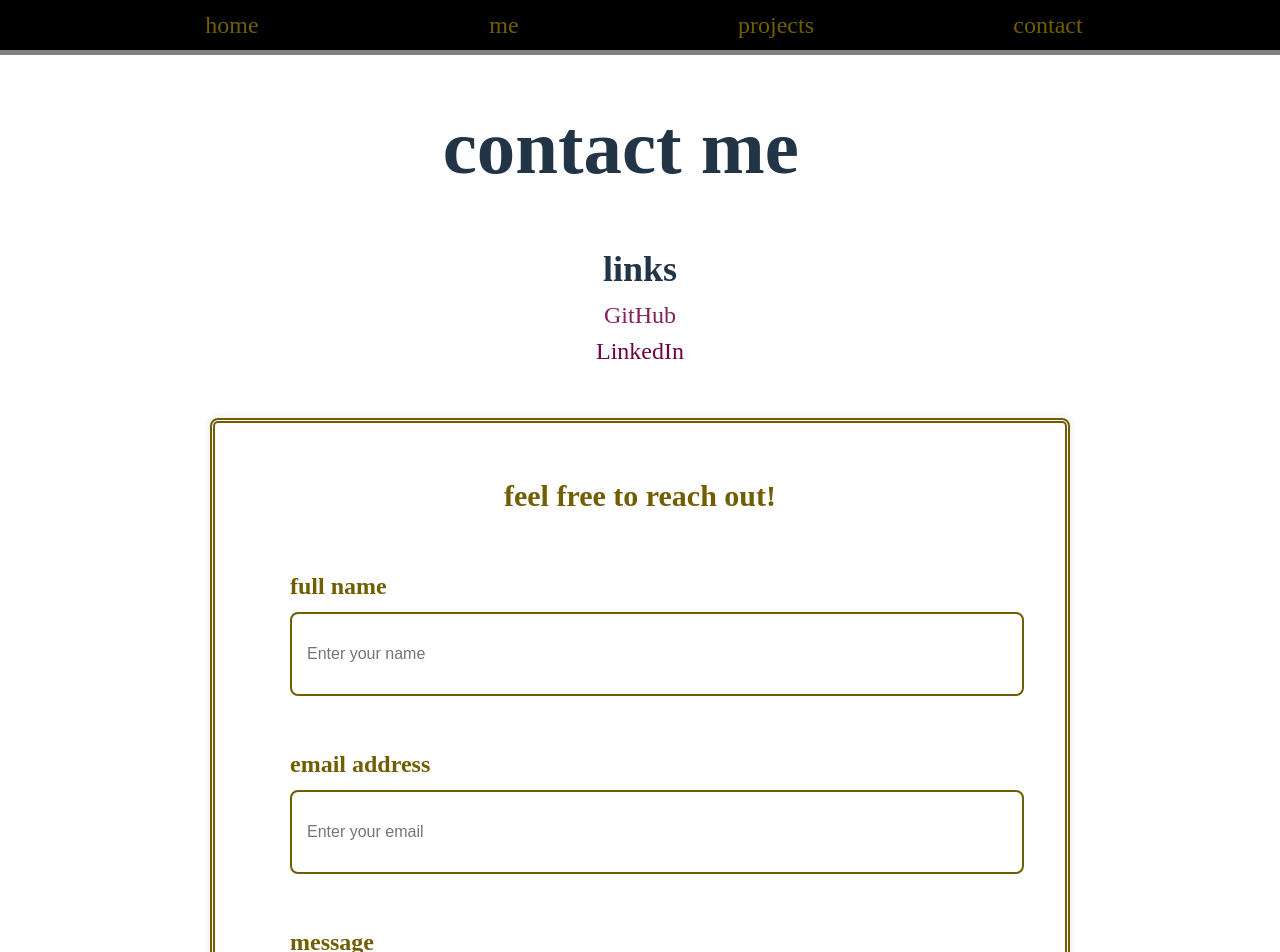
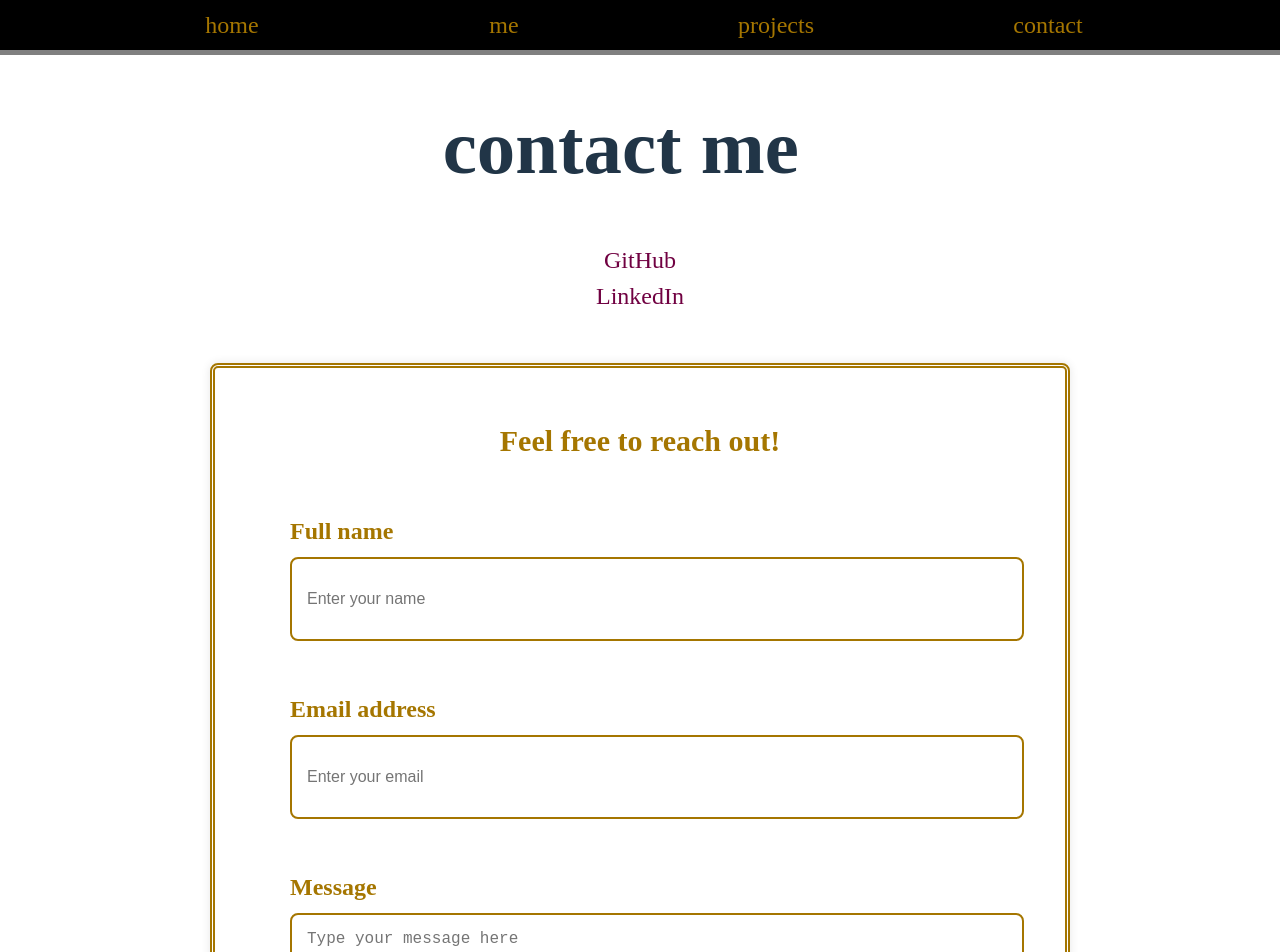
Before and after one commit to jeremypoulin/Website, a React (Vite) app: page /contact in a window 1280 px wide. Shown: the top 952 px of the page. Built offline with nearby package versions, Linux system fonts and the light colour scheme; a web font is replaced by a local one.

Commit message:
form feedback and colour change

```diff
--- a/src/components/Nav.module.css
+++ b/src/components/Nav.module.css
@@ -1,5 +1,5 @@
 .navbar {
-    background-color: black;
+    background-color: rgba(0, 0, 0, 1);
     height: 50px;
     width: 100%;
     border-bottom: 5px solid;
--- a/src/components/Nav.tsx
+++ b/src/components/Nav.tsx
@@ -14,8 +14,8 @@ const Nav: React.FC<{}> = () => {
                 onClick={() => navigate("/")}
                 radius="0px"
                 width="80px"
-                bordercolour="rgb(113, 94, 0)"
-                textcolour="rgb(113, 94, 0)">
+                bordercolour="rgb(165, 118, 0)"
+                textcolour="rgb(165, 118, 0)">
                     home
                 </Button>
             <Button
@@ -25,8 +25,8 @@ const Nav: React.FC<{}> = () => {
                 onClick={() => navigate("/about")}
                 radius="0px"
                 width="80px"
-                bordercolour="rgb(113, 94, 0)"
-                textcolour="rgb(113, 94, 0)">
+                bordercolour="rgb(165, 118, 0)"
+                textcolour="rgb(165, 118, 0)">
                 me
             </Button>
             <Button
@@ -36,8 +36,8 @@ const Nav: React.FC<{}> = () => {
                 onClick={() => navigate("/projects")}
                 radius="0px"
                 width="80px"
-                bordercolour="rgb(113, 94, 0)"
-                textcolour="rgb(113, 94, 0)">
+                bordercolour="rgb(165, 118, 0)"
+                textcolour="rgb(165, 118, 0)">
                 projects
             </Button>
             <Button
@@ -47,8 +47,8 @@ const Nav: React.FC<{}> = () => {
                 onClick={() => navigate("/contact")}
                 radius="0px"
                 width="80px"
-                bordercolour="rgb(113, 94, 0)"
-                textcolour="rgb(113, 94, 0)">
+                bordercolour="rgb(165, 118, 0)"
+                textcolour="rgb(165, 118, 0)">
                 contact
             </Button>
         </nav>
--- a/src/components/RButton.tsx
+++ b/src/components/RButton.tsx
@@ -15,11 +15,11 @@ interface Properties {
 const RButton: React.FC = () => {
     return(
     <div style={{ marginTop: "20px", marginLeft: "20px", display: "flex" }}>
-    <button style={{ borderColor: "rgb(113, 94, 0)", background: "#000", borderWidth: "2px", display: "flex", justifyContent: "center", alignItems: "center", padding: "10px 20px", fontSize: "16px" }}>
+    <button style={{ borderColor: "rgb(165, 118, 0)", background: "#000", borderWidth: "2px", display: "flex", justifyContent: "center", alignItems: "center", padding: "10px 20px", fontSize: "16px" }}>
       <a
         href="/JeremyPoulinResumeV9.pdf"
         download="JeremyPoulinResume.pdf"
-        style={{color: "rgb(113, 94, 0)", fontSize: "20px"}}>
+        style={{color: "rgb(165, 118, 0)", fontSize: "20px"}}>
         resume
       </a>
     </button>
--- a/src/contact/CStyle.css
+++ b/src/contact/CStyle.css
@@ -12,9 +12,9 @@ form {
     border-radius: 8px;
     border-style: double;
     border-width: 5px;
-    border-color: rgb(113, 94, 0);
+    border-color: rgb(165, 118, 0);
     box-shadow: 0 0 10px rgba(0, 0, 0, .1);
-    color:rgb(113, 94, 0);
+    color:rgb(165, 118, 0);
     margin: 25px;
 }
 
@@ -32,7 +32,7 @@ form .input-box {
     width: 100%;
     height: 50px;
     background: transparent;
-    border: 2px solid rgb(113, 94, 0);
+    border: 2px solid rgb(165, 118, 0);
     outline: none;
     border-radius: 8px;
     padding: 15px;
@@ -49,7 +49,7 @@ form .input-box {
 form button {
     width: 100%;
     height: 55px;
-    background: rgb(113, 94, 0);
+    background: rgb(165, 118, 0);
     border: none;
     border-radius: 6px;
     box-shadow: 0 0 10px rgba(0, 0, 0, .1);
--- a/src/contact/Form.tsx
+++ b/src/contact/Form.tsx
@@ -1,7 +1,8 @@
-import React from "react";
+import React, {useState} from "react";
 import "./CStyle.css";
 
 const Form = () => {
+    const [text, setButtonText] = useState("Send");
 
     const onSubmit = async (event: React.FormEvent<HTMLFormElement>) => {
         event.preventDefault();
@@ -23,26 +24,27 @@ const Form = () => {
 
         if (res.success) {
           console.log("Success", res);
+          setButtonText((prevText) => (prevText === "Send" ? "Sent" : "Send"))
         }
       };
 
     return (
         <section className="contact">
             <form onSubmit={onSubmit}>
-                <h2>feel free to reach out!</h2>
+                <h2>Feel free to reach out!</h2>
                 <div className="input-box">
-                    <label>full name</label>
+                    <label>Full name</label>
                     <input type="text" className="field" placeholder="Enter your name" name="name" required/>
                 </div>
                 <div className="input-box">
-                    <label>email address</label>
+                    <label>Email address</label>
                     <input type="email" className="field" placeholder="Enter your email" name="email" required/>
                 </div>
                 <div className="input-box">
-                    <label>message</label>
+                    <label>Message</label>
                     <textarea name="message" className="field mess" placeholder="Type your message here" required/>
                 </div>
-                <button type="submit">Send</button>
+                <button type="submit">{text}</button>
             </form>
         </section>
     )
--- a/src/index.css
+++ b/src/index.css
@@ -5,7 +5,7 @@
   font-style: normal;
   line-height: 1.5;
   color-scheme: light dark;
-  color: rgb(113, 94, 0);
+  color: rgb(165, 118, 0);
   background-color: #000000;
 
   font-synthesis: none;
--- a/src/pages/contact.tsx
+++ b/src/pages/contact.tsx
@@ -16,8 +16,7 @@ const Contact = () => {
             delaySpeed={1000}
           />
         </h1>
-        <h2 style={{textAlign: "center", marginBottom: "1px"}}>links</h2>
-        <p style={{textAlign: "center", marginTop: "1px"}}><a href="https://github.com/jeremypoulin" style={{color: "rgba(112, 0, 65, 0.87)"}}>GitHub</a><br></br>
+        <p style={{textAlign: "center", marginTop: "1px"}}><a href="https://github.com/jeremypoulin" style={{color: "rgb(112, 0, 65)"}}>GitHub</a><br></br>
         <a href="https://www.linkedin.com/in/jeremy-poulin-725938278" style={{color: "rgb(112, 0, 65)"}}>LinkedIn</a></p>
         <Form/>
         </div>
```
